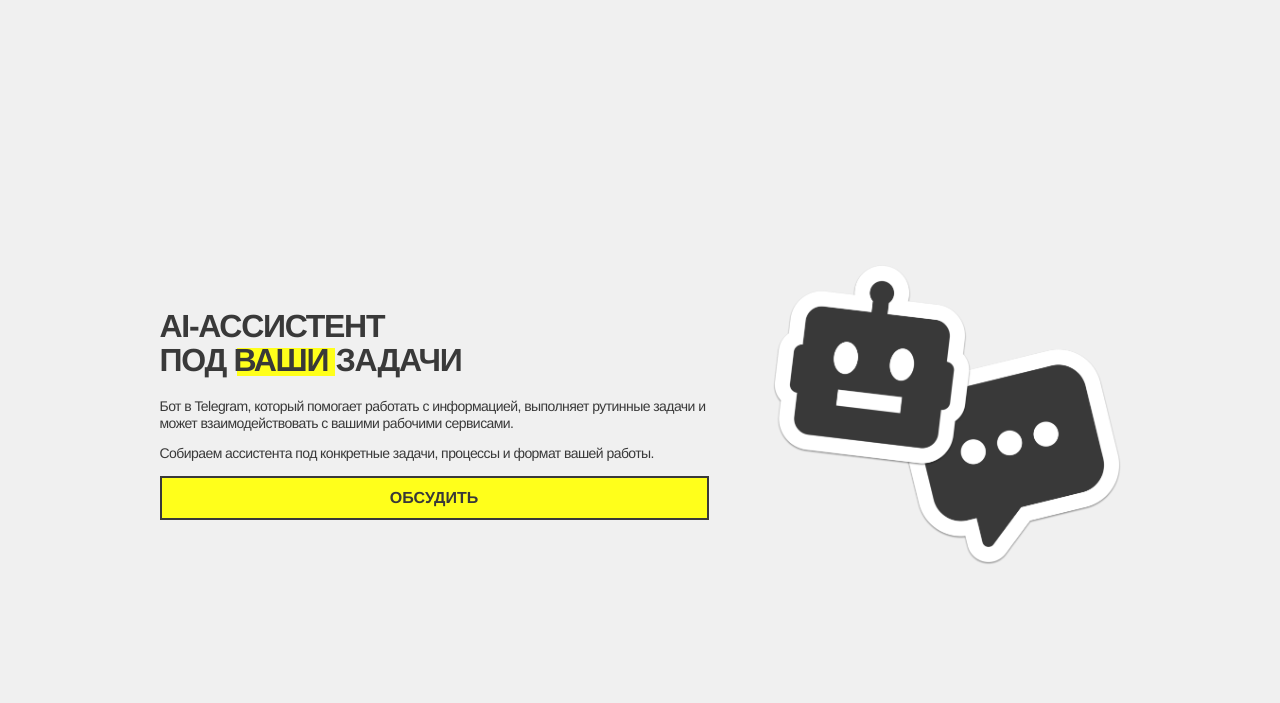
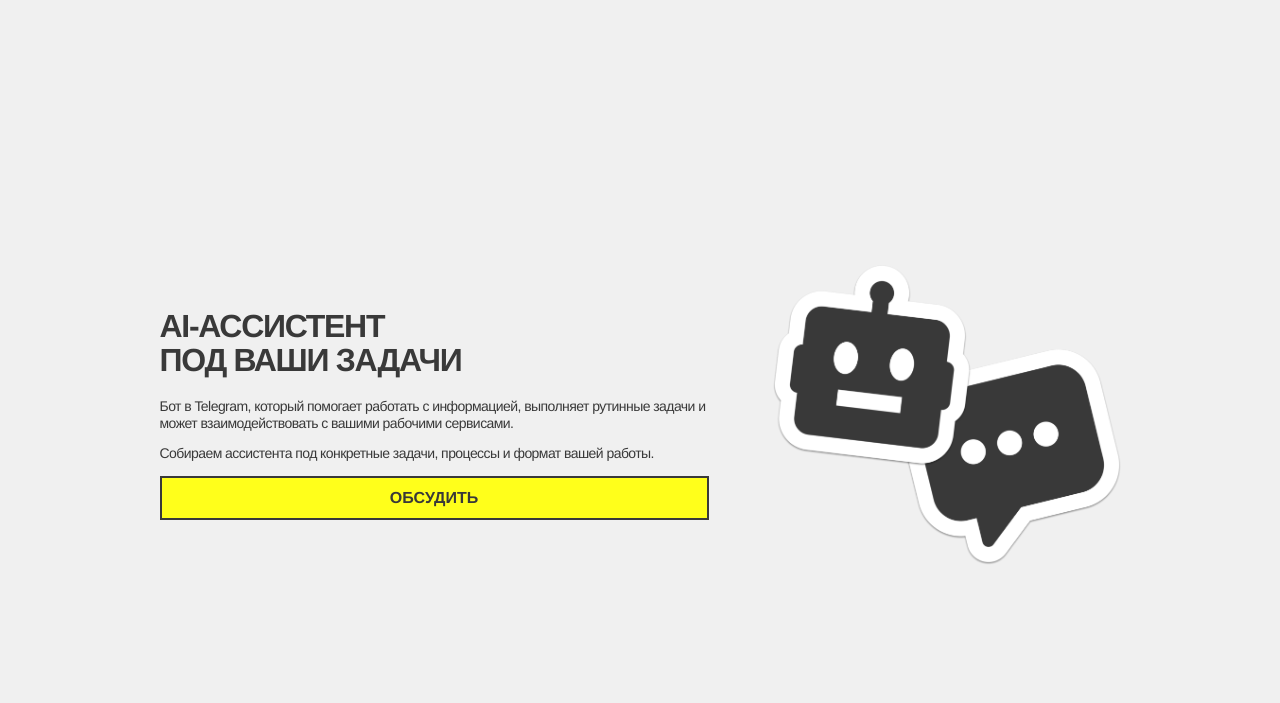
Before and after one commit to antiseptec/improved-potato, a plain HTML site: page index.html in a window 1280 px wide. Shown: the part 97-800 px from the top of the page. Drawn offline with Linux system fonts and the light colour scheme.

Commit message:
Remove yellow marker from hero heading

```diff
--- a/index.html
+++ b/index.html
@@ -29,7 +29,7 @@
   <main id="top">
     <section class="hero section-wrap" aria-labelledby="hero-title">
       <div class="hero-copy">
-        <div class="title-wrap"><span class="title-marker"></span><h1 id="hero-title">AI-ассистент<br>под ваши задачи</h1></div>
+        <div class="title-wrap"><h1 id="hero-title">AI-ассистент<br>под ваши задачи</h1></div>
         <p class="hero-lead">Бот в Telegram, который помогает работать с информацией, выполняет рутинные задачи и может взаимодействовать с вашими рабочими сервисами.</p>
         <p>Собираем ассистента под конкретные задачи, процессы и формат вашей работы.</p>
         <a class="button button-yellow hero-button" href="#contact">Обсудить</a>
```
